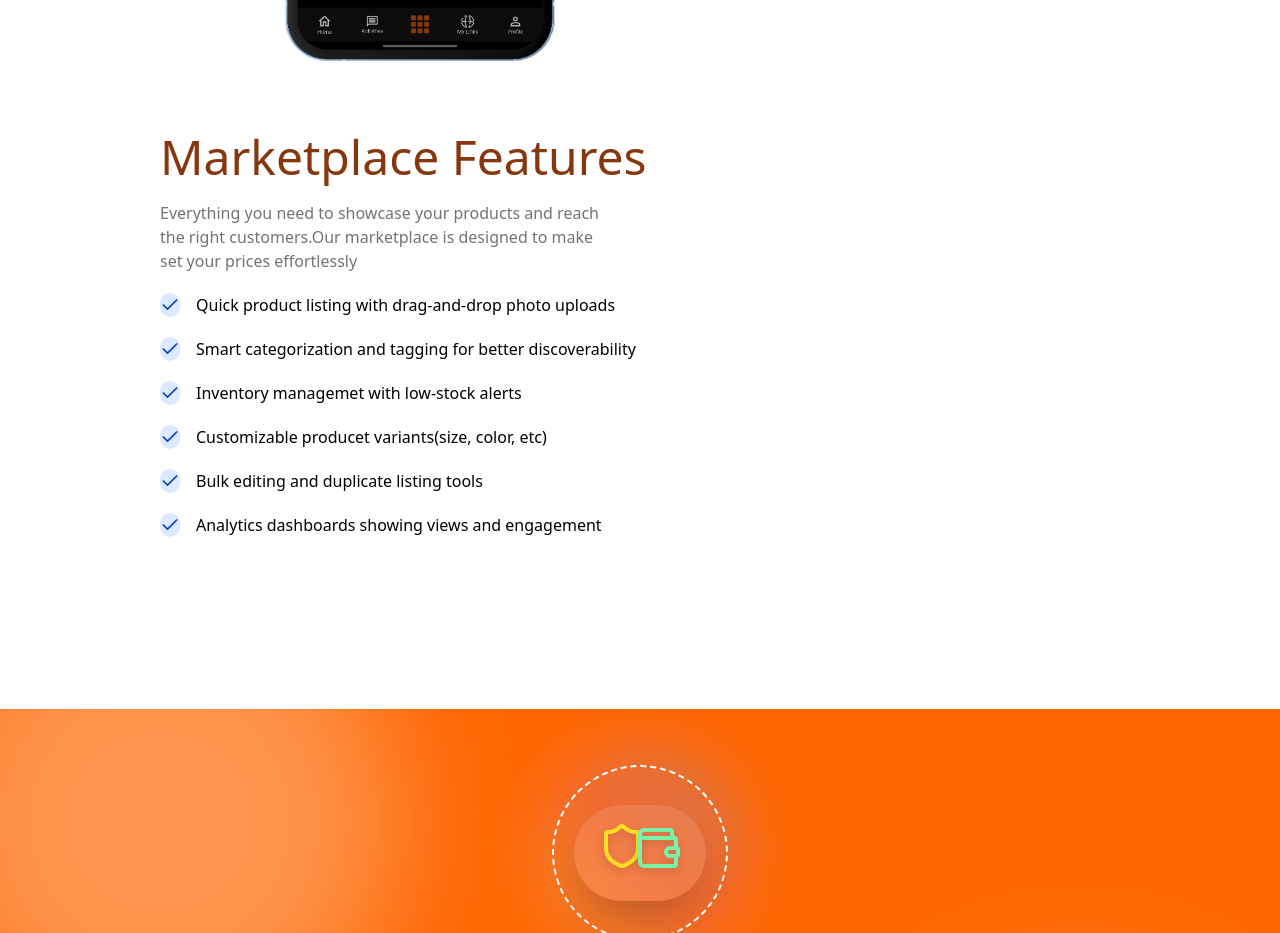
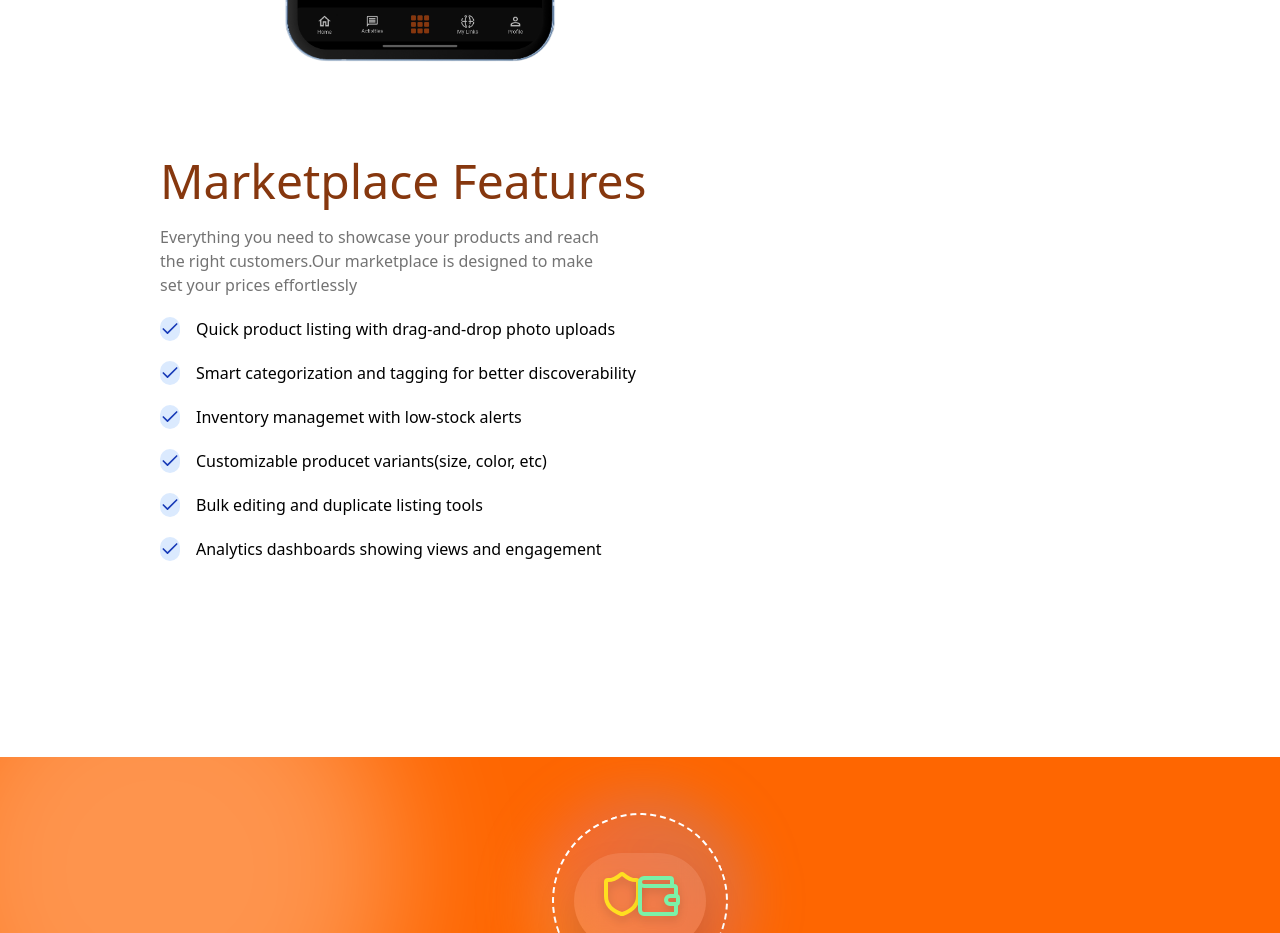
Before and after one commit to DannyBLAQ-cell/Orija-website, a React (Vite) app: page /#/features in a window 1280 px wide. Shown: the part 1700-2633 px from the top of the page. Built offline with nearby package versions, Linux system fonts and the light colour scheme.

Commit message:
changed again

```diff
--- a/src/Components/features/Market.jsx
+++ b/src/Components/features/Market.jsx
@@ -20,7 +20,7 @@ const Market = () => {
   initial={{ x:-200, opacity:0}}
     whileInView={{x:0, opacity:1}}
     transition={{ease:'easeInOut', duration:0.8, }}
-className='flex gap-5 flex-col m-3 md:ml-40 '>
+className='flex gap-5 flex-col m-9 md:ml-40 '>
 <h1 className='text-5xl font-medium  primary'>Marketplace Features</h1>
 <p className='text-neutral-500 text-medium'>
     Everything you need to showcase your products and reach <br />
```
